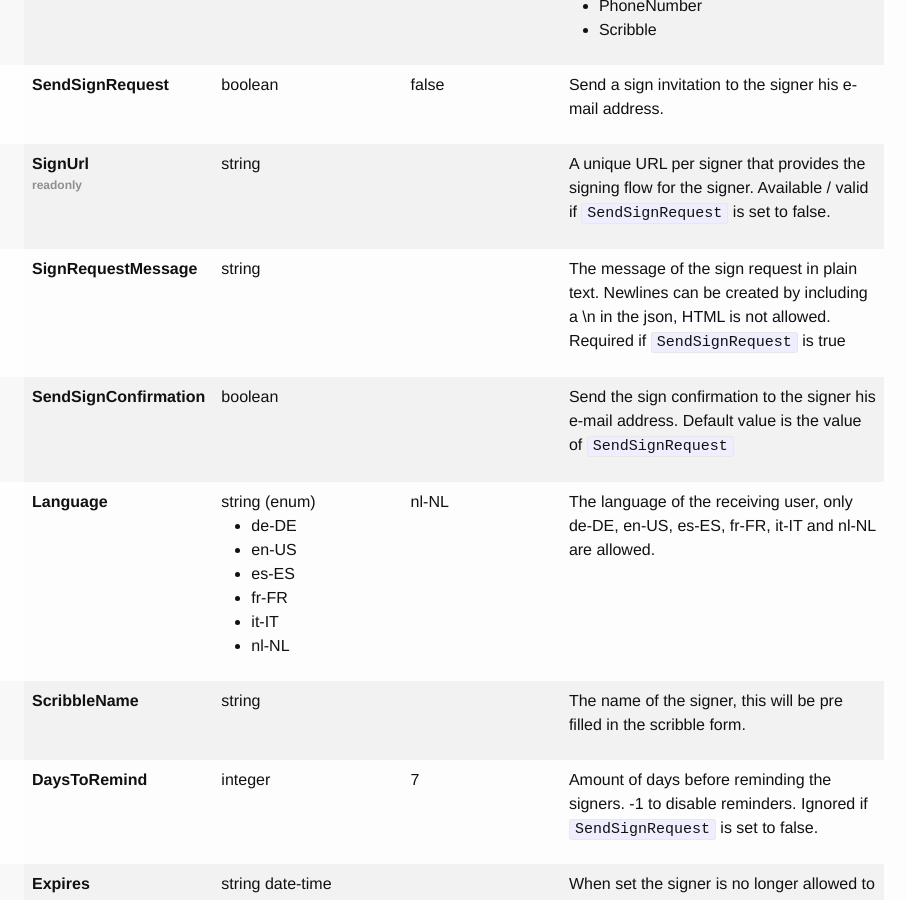
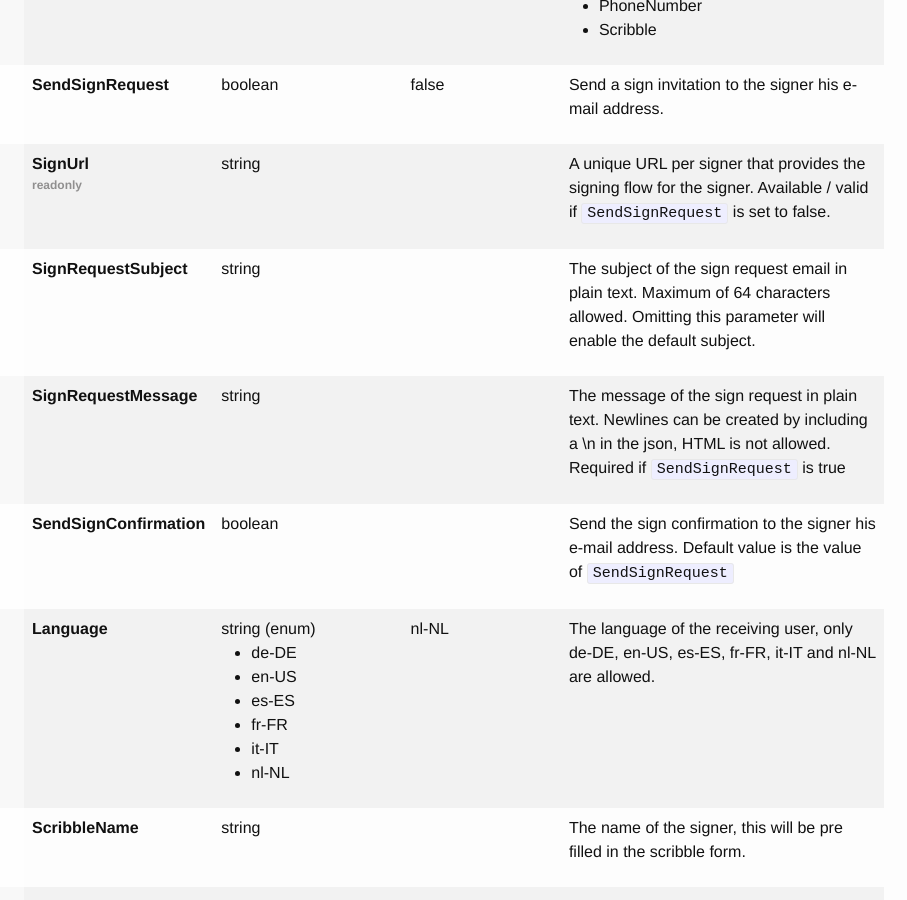
Before and after one commit to markohantula/evidos.github.io, a Jekyll site: the page built from endpoints.html, in a window 1280 px wide and 900 px high, scrolled down 8950 px. Shown: the whole window, without its empty margins (206-1113 px from the left). Built offline with Jekyll 4.4.1, drawn with Linux system fonts in a browser that asks for light colours; some of the changed text lies outside the part shown.

Commit message:
Document the custom subjects for sign requests and receiver mails
Fixes SIG-2245

```diff
--- a/_data/api-swagger.yaml
+++ b/_data/api-swagger.yaml
@@ -270,6 +270,12 @@
                 Available / valid if `SendSignRequest` is set to false.
               type: string
               readOnly: true
+            SignRequestSubject:
+              type: string
+              description: |
+                The subject of the sign request email in plain text.
+                Maximum of 64 characters allowed.
+                Omitting this parameter will enable the default subject.
             SignRequestMessage:
               description: |
                 The message of the sign request in plain text.
@@ -380,6 +386,12 @@
               type: string
               description: The language of the receiver, only de-DE, en-US, es-ES, fr-FR, it-IT and nl-NL are allowed.
               default: nl-NL
+            Subject:
+              type: string
+              description: |
+                The subject of the receiver email in plain text.
+                Maximum of 64 characters allowed.
+                Omitting this parameter will enable the default subject.
             Message:
               type: string
               description: The email message towards the receiver in plain text. Newlines can be created by including a \n in the json, HTML is not allowed.
```
